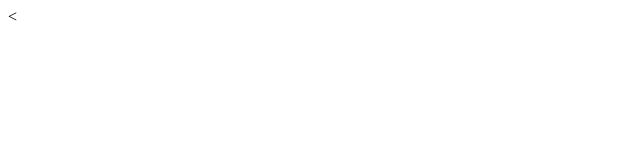
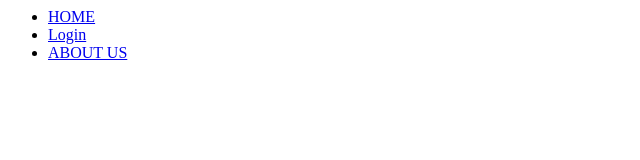
Before and after one commit to kanakalasuresh1999/Mybank, a plain HTML site: page index.html in a window 1280 px wide. Shown: the whole page, without its empty margins (0-640 px from the left). Drawn offline with Linux system fonts and the light colour scheme.

Commit message:
Update index.html

```diff
--- a/index.html
+++ b/index.html
@@ -3,4 +3,14 @@
     <meta charset="UTF-8">
     <title>Home</title>
     </head>
-<
+<body>
+    <div>
+        <form>
+        <ul>
+    	<li><a href="Home.html">HOME</a></li>
+    <li><a href="Login.html">Login</a></li>
+    <li><a href="About-us.html">ABOUT US</a></li>
+            </div>
+        </form>
+        </ul>
+    <html>
```
